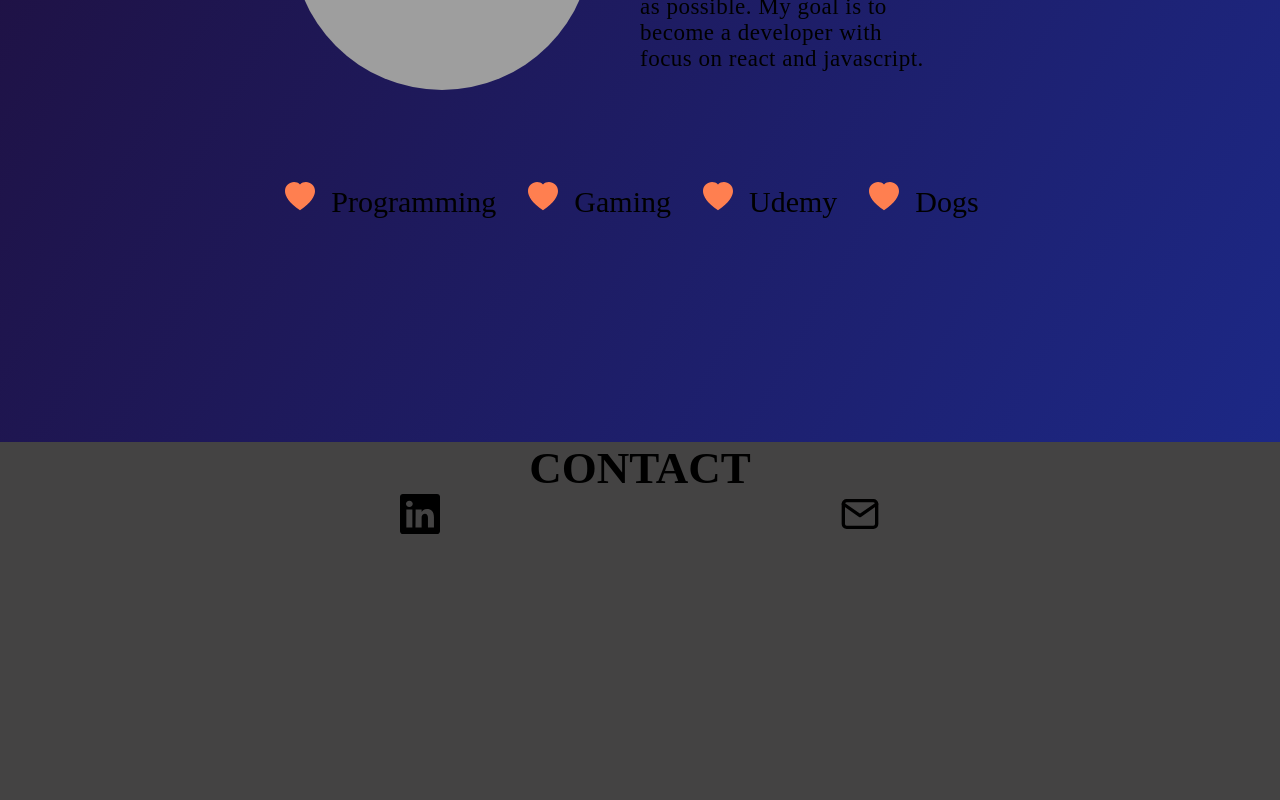
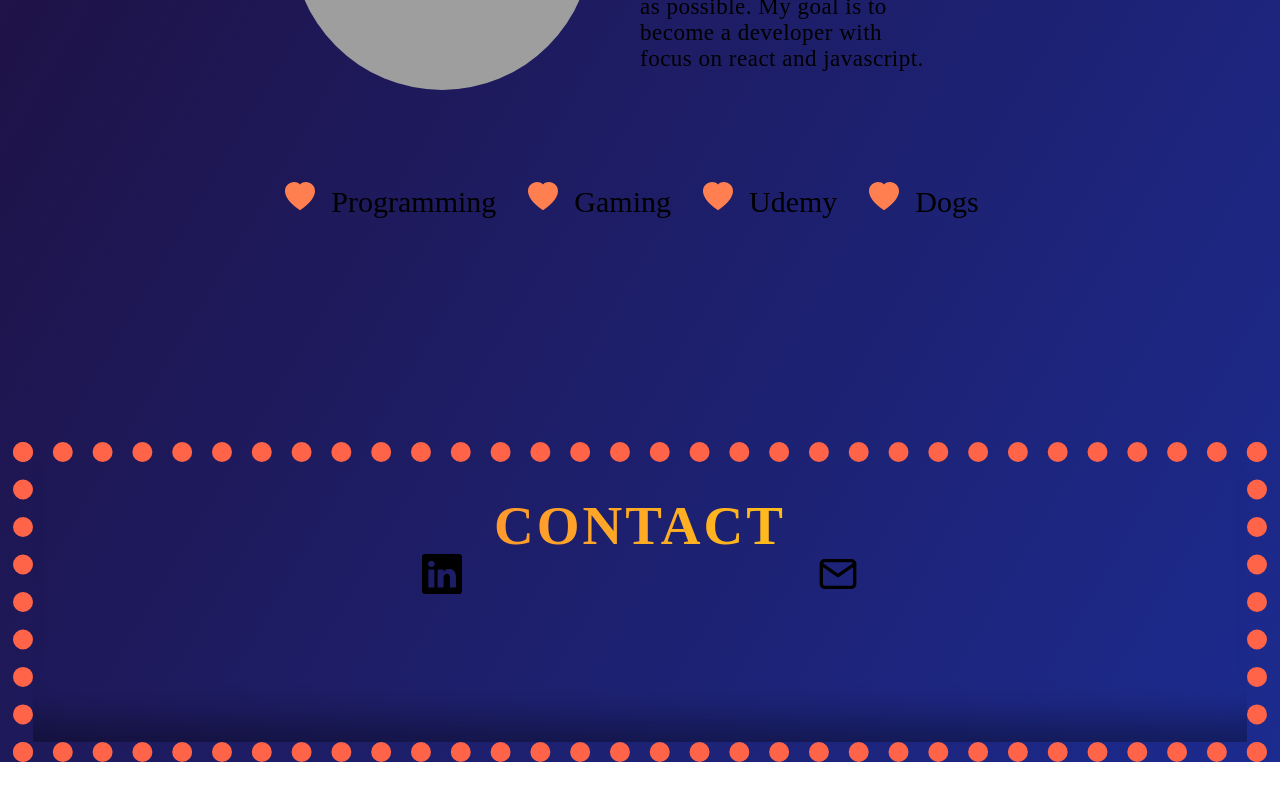
Before and after one commit to Ace1313/portfolio-react-new, a React (Vite) app: page / in a window 1280 px wide. Shown: the part 1409-2209 px from the top of the page. After the commit the page ends 2171 px from the top, so only its background shows below. Built offline with nearby package versions, Linux system fonts and the light colour scheme; grey boxes are pictures that could not be loaded.

Commit message:
footer styling

```diff
--- a/src/components/Contact.jsx
+++ b/src/components/Contact.jsx
@@ -39,6 +39,7 @@ function Contact() {
             <span className="linked">
                <BsLinkedin />
             </span>
+
             <span
                className="email"
                onMouseOut={hideInstructions}
@@ -58,19 +59,34 @@ function Contact() {
 
 const Wrapper = styled.div`
    background: #444343;
-   height: 50vh;
+   height: 40vh;
+   width: 98%;
+   margin: auto;
+   display: grid;
+   grid-template-rows: 60px 40px 30px 20px;
+   padding: 2rem;
+   box-shadow: rgba(0, 0, 0, 0.35) 0px -50px 36px -28px inset;
+   border: 20px dotted;
+   border-color: #ff6348;
+   background: -webkit-linear-gradient(to right, #ff6348 0%, #fff200 100%);
+   background: -moz-linear-gradient(to right, #ff6348 0%, #fff200 100%);
+   background: linear-gradient(to right, #ff6348 0%, #fff200 100%);
+   -webkit-background-clip: text;
+   -webkit-text-fill-color: transparent;
 
    h1 {
       text-transform: uppercase;
       display: flex;
       justify-content: center;
-      font-size: 45px;
+      font-size: 55px;
+      letter-spacing: 3px;
    }
    .icons {
       font-size: 40px;
       display: flex;
       justify-content: space-evenly;
    }
+
    .email {
       transition: transform 2.5s;
    }
@@ -94,8 +110,8 @@ const Wrapper = styled.div`
    .message {
       display: flex;
       justify-content: flex-end;
-      width: 42%;
-      margin: auto;
+      margin-right: 29%;
+      padding: 1rem 0rem 1rem 0rem;
    }
 
    span {
```
